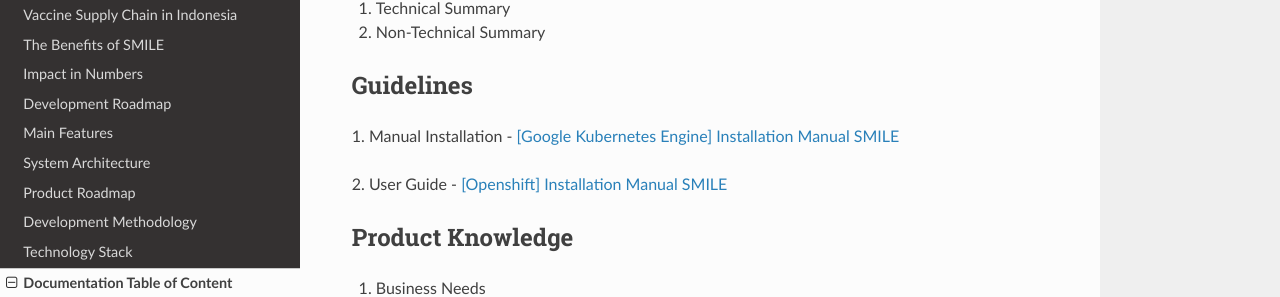
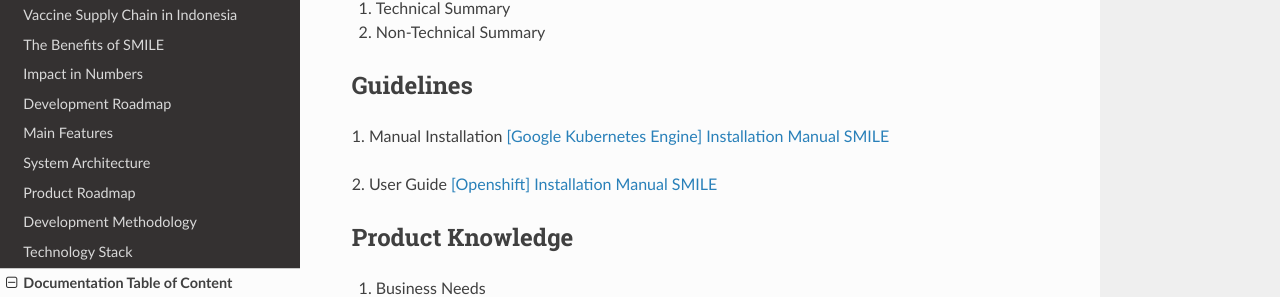
Before and after one commit to bigza/smile-documentation, a Sphinx documentation site: the page built from docs/source/documentation.rst, in a window 1280 px wide. Shown: the part 219-516 px from the top of the page. Built offline with Sphinx 7.4.7 and the Read the Docs theme 2.0.0, drawn with Linux system fonts in a browser that asks for light colours.

```diff
--- a/docs/source/documentation.rst
+++ b/docs/source/documentation.rst
@@ -13,10 +13,10 @@ Guidelines
 ----------------
 
 1. Manual Installation
-- `[Google Kubernetes Engine] Installation Manual SMILE <https://docs.google.com/document/d/1dKxWuo63Lb0rZZ1MBMQQTc834hXWKfTTffBJXJxu5sg/edit?usp=sharing>`_
+`[Google Kubernetes Engine] Installation Manual SMILE <https://docs.google.com/document/d/1dKxWuo63Lb0rZZ1MBMQQTc834hXWKfTTffBJXJxu5sg/edit?usp=sharing>`_
 
 2. User Guide
-- `[Openshift] Installation Manual SMILE <https://docs.google.com/document/d/1wRFiIeDHXpn_lOMJY9Ff5b1YvMYxw_vY22IGz4wSs9s/edit?usp=sharing>`_
+`[Openshift] Installation Manual SMILE <https://docs.google.com/document/d/1wRFiIeDHXpn_lOMJY9Ff5b1YvMYxw_vY22IGz4wSs9s/edit?usp=sharing>`_
 
 
 Product Knowledge
```
